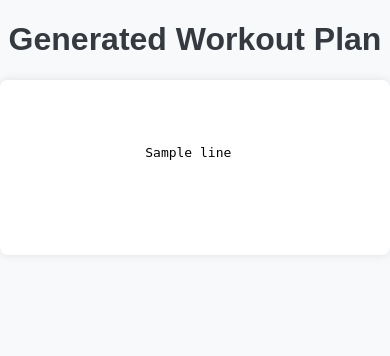
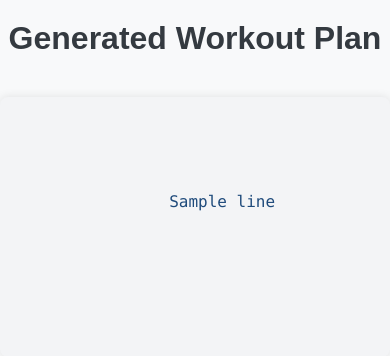
Before and after one commit to musama2019/AI_Workout_Wizard, a Flask app: template templates/generated_plan.html in a window 390 px wide. Shown: the top 356 px of the page. Run offline with Flask 3, Linux system fonts and the light colour scheme; the template is opened without the code that fills it: most values are stand-ins (such as "Sample title", 1, 10 or a date in 2020).

Commit message:
Update generated_plan.html

```diff
--- a/templates/generated_plan.html
+++ b/templates/generated_plan.html
@@ -16,22 +16,38 @@
         h1 {
             text-align: center;
             color: #343a40;
+            margin-top: 20px;
+            margin-bottom: 40px;
         }
 
         pre {
-            background-color: #fff;
+            background-color: #f3f4f6;
             border-radius: 8px;
             box-shadow: 0 0 10px rgba(0, 0, 0, 0.1);
             padding: 20px;
             max-width: 900px;
-            margin: 20px auto;
+            margin: 0 auto;
             overflow-x: auto;
+            white-space: pre-wrap;
+            font-size: 16px;
+            line-height: 1.6;
         }
 
         pre code {
             display: block;
             white-space: pre-wrap;
             word-wrap: break-word;
+        }
+
+        code {
+            color: #1e4a7b;
+            font-family: Consolas, monospace;
+        }
+
+        @media screen and (max-width: 600px) {
+            pre {
+                padding: 15px;
+            }
         }
     </style>
 </head>
```
